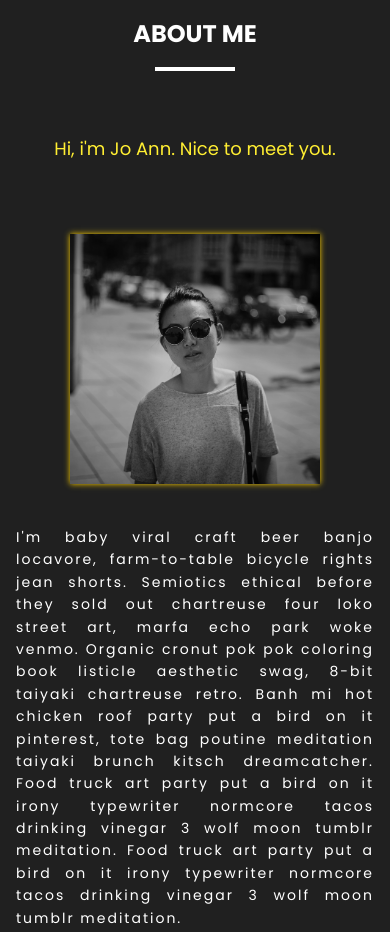
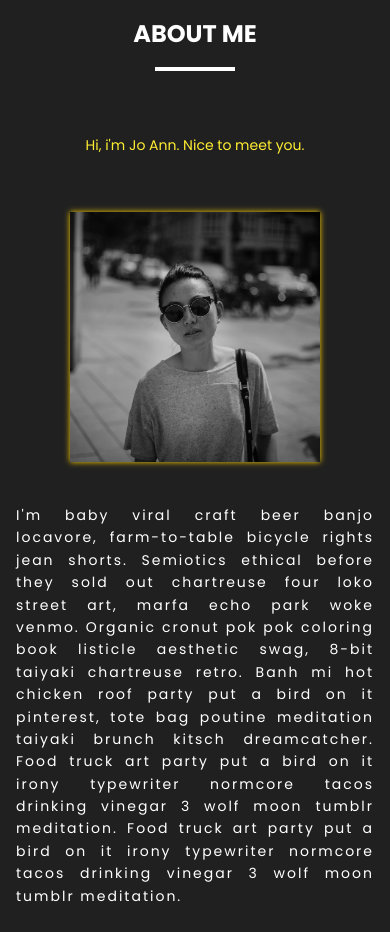
Before and after one commit to JoAnnSutojo/JoAnnSutojo.github.io, a plain HTML site: page index.html in a window 390 px wide. Shown: the part 900-1832 px from the top of the page. Drawn offline with Linux system fonts and the light colour scheme.

Commit message:
minor tweaks - mobile

```diff
--- a/style.css
+++ b/style.css
@@ -337,7 +337,7 @@ h1, h2 {
 }
 
 .pageIntro {
-    font-size: 18px;
+    font-size: 14px;
     color: var(--aureolin);
     margin-bottom: 4em;
 }
@@ -378,7 +378,9 @@ h1, h2 {
     width: 100%;
     display: grid;
     grid-template-columns: 1fr 1fr;
+    /*
     grid-gap: 0.3rem;
+    */
     margin-bottom: 6em;
 }
 
```
